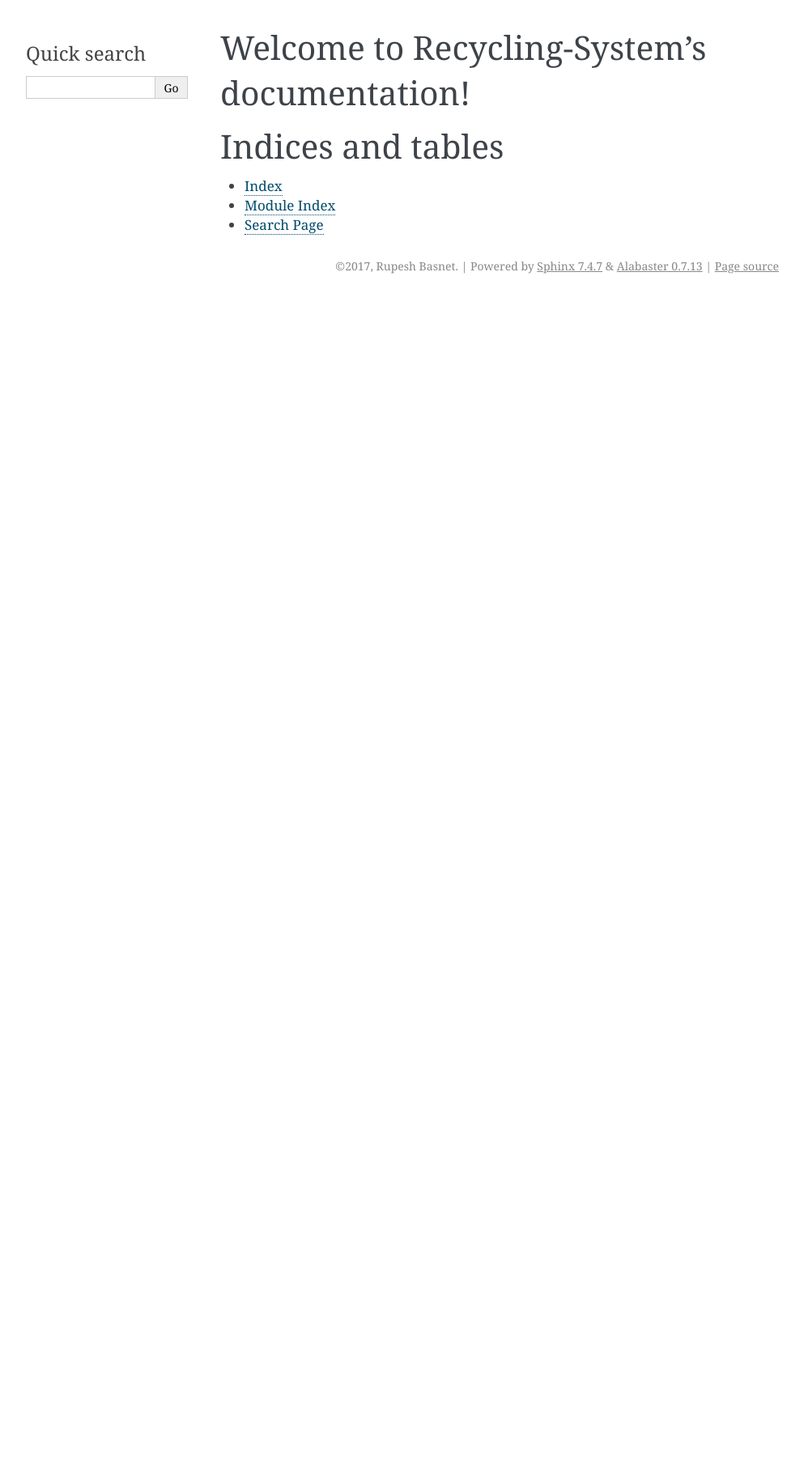
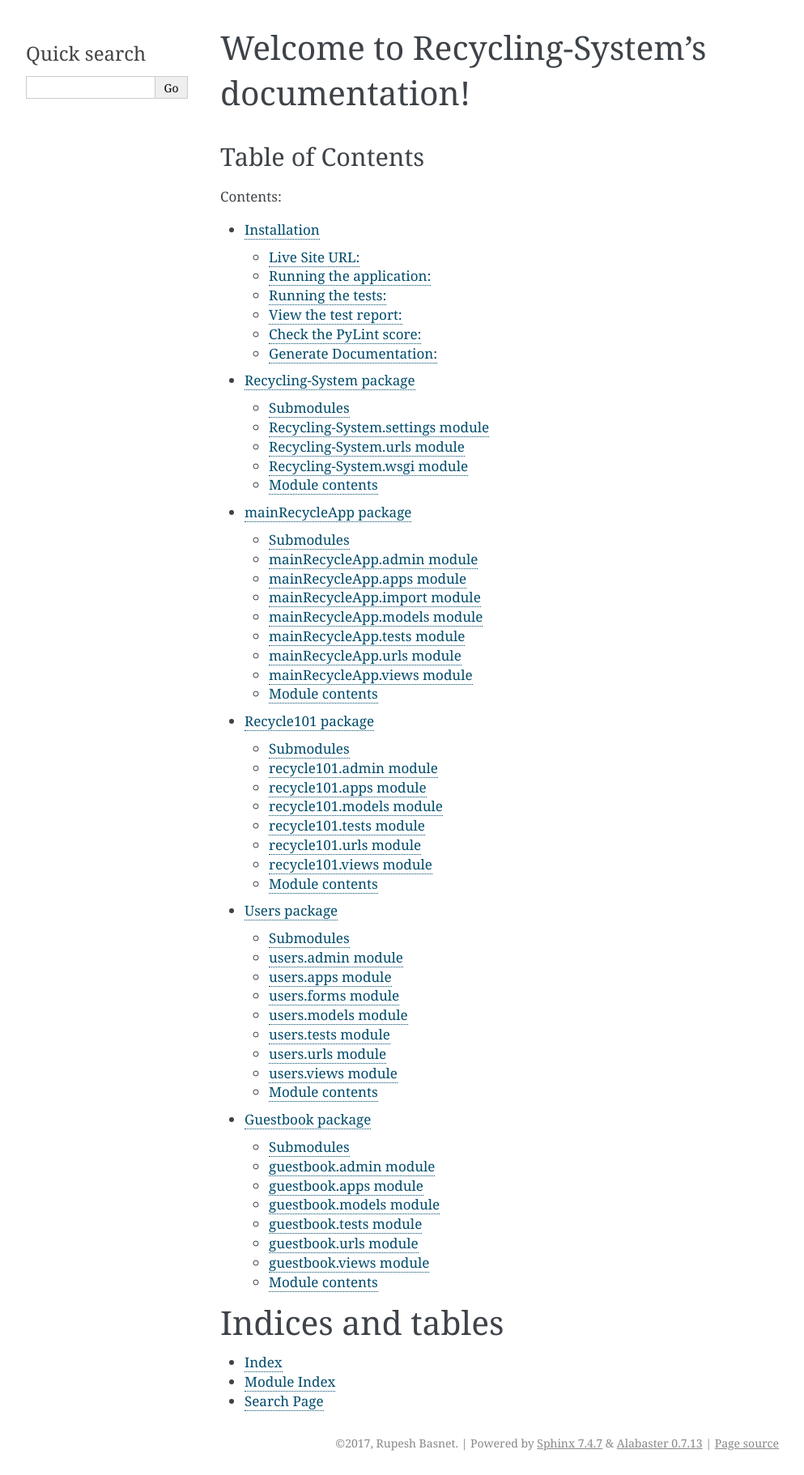
Before and after one commit to rafaellichen/Recycling-System, a Sphinx documentation site: the page built from Documentation/index.rst, in a window 1280 px wide. Shown: the whole page at 81% size, without its empty margins (148-1141 px from the left). Built offline with Sphinx 7.4.7, drawn with Linux system fonts in a browser that asks for light colours; pages that are not in the unit, such as notebooks, are missing from menus; before the commit the page ends 900 px from its top, so only the background shows below that.

Commit message:
Fixes in Sphinx docs and added more docs and installation guides

```diff
--- a/Documentation/index.rst
+++ b/Documentation/index.rst
@@ -6,10 +6,19 @@
 Welcome to Recycling-System's documentation!
 ============================================
 
+Table of Contents
+-----------------
+
 .. toctree::
    :maxdepth: 2
    :caption: Contents:
 
+   source/installation
+   source/Recycling-System
+   source/mainRecycleApp
+   source/recycle101
+   source/users
+   source/guestbook
 
 Indices and tables
 ==================
--- /dev/null
+++ b/Documentation/source/guestbook.rst
@@ -0,0 +1,64 @@
+Guestbook package
+=================
+
+
+Submodules
+----------
+
+guestbook\.admin module
+------------------------
+
+.. automodule:: guestbook.admin
+    :members:
+    :undoc-members:
+    :show-inheritance:
+
+guestbook\.apps module
+-----------------------
+
+.. automodule:: guestbook.apps
+    :members:
+    :undoc-members:
+    :show-inheritance:
+
+
+guestbook\.models module
+-------------------------
+
+.. automodule:: guestbook.models
+    :members:
+    :undoc-members:
+    :show-inheritance:
+
+guestbook\.tests module
+------------------------
+
+.. automodule:: guestbook.tests
+    :members:
+    :undoc-members:
+    :show-inheritance:
+
+guestbook\.urls module
+-----------------------
+
+.. automodule:: guestbook.urls
+    :members:
+    :undoc-members:
+    :show-inheritance:
+
+guestbook\.views module
+------------------------
+
+.. automodule:: guestbook.views
+    :members:
+    :undoc-members:
+    :show-inheritance:
+
+
+Module contents
+---------------
+
+.. automodule:: guestbook
+    :members:
+    :undoc-members:
+    :show-inheritance:
--- /dev/null
+++ b/Documentation/source/installation.rst
@@ -0,0 +1,59 @@
+Installation
+============
+
+Live Site URL:
+--------------
+
+https://warm-beach-37724.herokuapp.com
+
+Running the application:
+------------------------
+
+cd into the Recycling-System:
+
+.. code-block:: console
+
+	$ python manage.py runserver
+
+.. note::
+	Install dependancies before running the commands below:
+	.. code-block:: console
+		$ pip install -r requirements.txt
+
+
+Running the tests:
+------------------
+
+cd into the Recycling-System:
+
+.. code-block:: console
+
+	$ coverage run --source="." manage.py test
+
+View the test report:
+---------------------
+
+cd into the Recycling-System:
+
+.. code-block:: console
+
+	$ coverage run --source="." manage.py test
+	$ coverage report
+
+Check the PyLint score:
+-----------------------
+
+cd into the Recycling-System:
+
+.. code-block:: console
+
+	$ pylint --generated-members=objects <appname> <appname> <appname>
+
+Generate Documentation:
+-----------------------
+
+cd into the Recycling-System/Documentation:
+
+.. code-block:: console
+
+	$ make html
--- a/Documentation/source/modules.rst
+++ b/Documentation/source/modules.rst
@@ -2,9 +2,11 @@
 ================
 
 .. toctree::
-   :maxdepth: 4
+   :maxdepth: 5
 
    Recycling-System
    mainRecycleApp
    manage
    users
+   recycle101
+   guestbook
--- /dev/null
+++ b/Documentation/source/recycle101.rst
@@ -0,0 +1,64 @@
+Recycle101 package
+==================
+
+
+Submodules
+----------
+
+recycle101\.admin module
+------------------------
+
+.. automodule:: recycle101.admin
+    :members:
+    :undoc-members:
+    :show-inheritance:
+
+recycle101\.apps module
+-----------------------
+
+.. automodule:: recycle101.apps
+    :members:
+    :undoc-members:
+    :show-inheritance:
+
+
+recycle101\.models module
+-------------------------
+
+.. automodule:: recycle101.models
+    :members:
+    :undoc-members:
+    :show-inheritance:
+
+recycle101\.tests module
+------------------------
+
+.. automodule:: recycle101.tests
+    :members:
+    :undoc-members:
+    :show-inheritance:
+
+recycle101\.urls module
+-----------------------
+
+.. automodule:: recycle101.urls
+    :members:
+    :undoc-members:
+    :show-inheritance:
+
+recycle101\.views module
+------------------------
+
+.. automodule:: recycle101.views
+    :members:
+    :undoc-members:
+    :show-inheritance:
+
+
+Module contents
+---------------
+
+.. automodule:: recycle101
+    :members:
+    :undoc-members:
+    :show-inheritance:
```
Also changed, not shown: Documentation/source/users.rst (+1 -8 lines), 8 other files.
